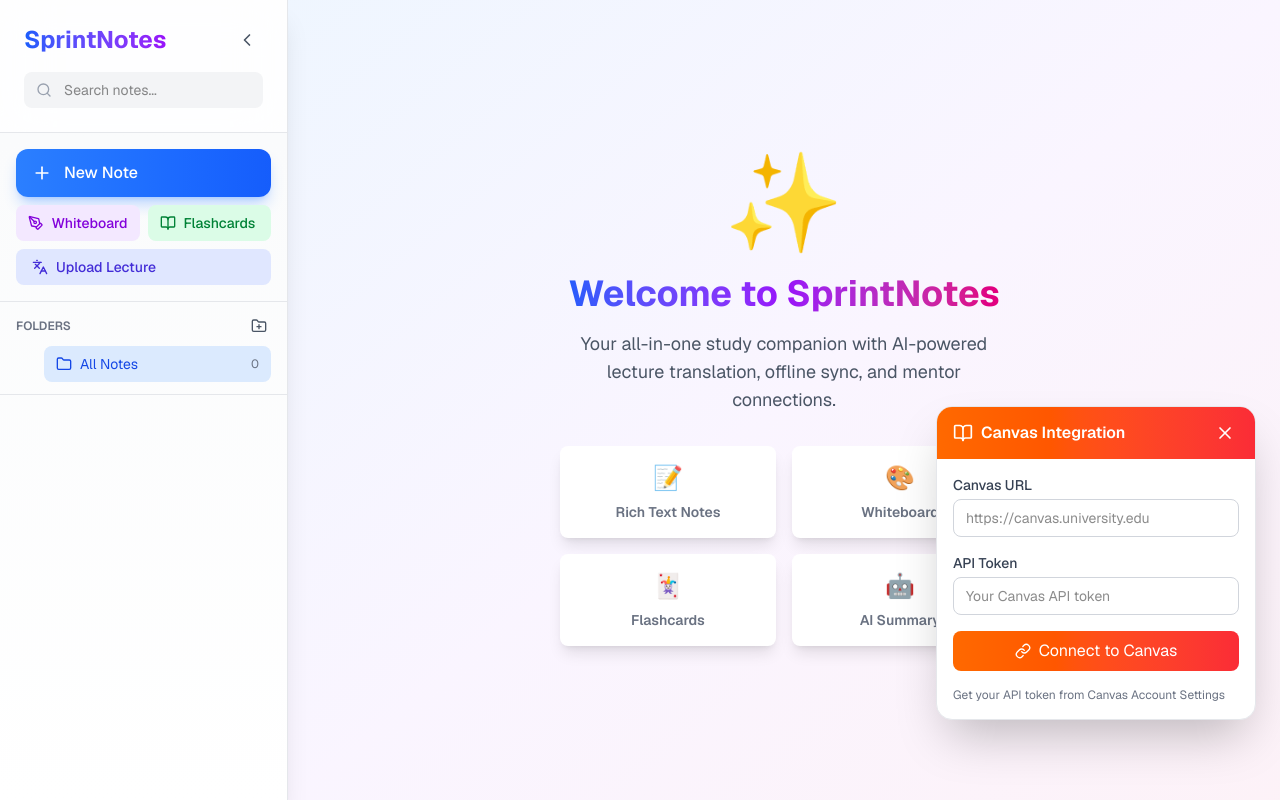
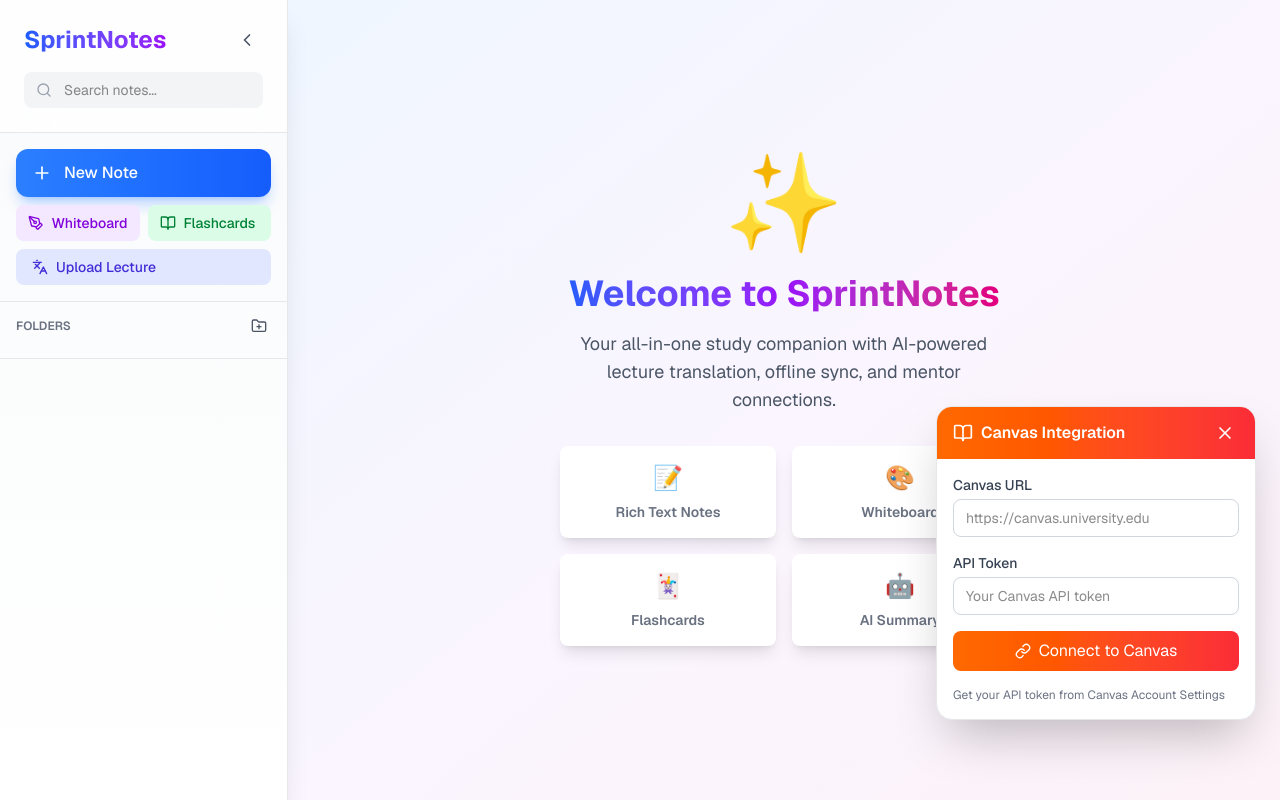
Before and after one commit to winstonling07/claude_hackathon0830, a Next.js app: page / in a window 1280 px wide. Built offline with nearby package versions, Linux system fonts and the light colour scheme.

Commit message:
updating files

```diff
--- a/app/components/Sidebar.tsx
+++ b/app/components/Sidebar.tsx
@@ -33,6 +33,7 @@
   onToggleExpand: (folderId: string) => void;
   onSetCurrentFolder: (folderId: string | null) => void;
   onSetCurrentNote: (note: Note) => void;
+  onDeleteNote: (noteId: string) => void;
   onDeleteFolder: (folderId: string) => void;
   onShowNewFolder: (parentId?: string) => void;
   getChildFolders: (parentId: string) => Folder[];
@@ -53,6 +54,7 @@
   onToggleExpand,
   onSetCurrentFolder,
   onSetCurrentNote,
+  onDeleteNote,
   onDeleteFolder,
   onShowNewFolder,
   getChildFolders,
@@ -80,10 +82,10 @@
             className={`group ${snapshot.isDraggingOver ? 'ring-2 ring-blue-400 rounded-lg' : ''}`}
           >
             <div
-              className={`flex items-center gap-1 rounded-lg transition-all ${
+              className={`flex items-center gap-0 rounded-lg transition-all ${
                 currentFolder === folder.id ? 'bg-blue-50' : 'hover:bg-gray-50'
               }`}
-              style={{ paddingLeft: `${level * 16 + 12}px` }}
+              style={{ paddingLeft: `${level * 16}px` }}
             >
               {hasChildren && (
                 <button
@@ -97,36 +99,37 @@
                   )}
                 </button>
               )}
-              {!hasChildren && <div className="w-5" />}
+              {!hasChildren && <div className="w-4" />}
 
               <Draggable draggableId={`folder-${folder.id}`} index={0}>
                 {(provided, snapshot) => (
-                  <button
+                  <div
                     ref={provided.innerRef}
                     {...provided.draggableProps}
-                    {...provided.dragHandleProps}
-                    onClick={() => onSetCurrentFolder(folder.id)}
-                    className={`flex-1 flex items-center gap-2 px-3 py-2 text-sm transition-all ${
+                    className={`flex-1 flex items-center justify-between min-w-0 ${
                       snapshot.isDragging ? 'opacity-50' : ''
                     }`}
                   >
+                    <button
+                      {...provided.dragHandleProps}
+                      onClick={() => onSetCurrentFolder(folder.id)}
+                      className="flex items-center gap-2 pl-0 pr-2 py-2 text-sm transition-all min-w-0 flex-shrink"
+                    >
                       <FolderIcon className="h-4 w-4 flex-shrink-0" style={{ color: folder.color }} />
-                    <span className={currentFolder === folder.id ? 'text-blue-700 font-medium' : 'text-gray-700'}>
+                      <span className={`truncate ${currentFolder === folder.id ? 'text-blue-700 font-medium' : 'text-gray-700'}`}>
                         {folder.name}
                       </span>
-                    <span className="ml-auto text-xs text-gray-500">
+                    </button>
+                    <div className="flex items-center gap-1 flex-shrink-0 py-2">
+                      <span className="text-xs text-gray-500 whitespace-nowrap">
                         {folderNotes.length}
                       </span>
-                  </button>
-                )}
-              </Draggable>
-
                       <button
                         onClick={(e) => {
                           e.stopPropagation();
                           onShowNewFolder(folder.id);
                         }}
-                className="p-1 opacity-0 group-hover:opacity-100 hover:bg-gray-200 rounded transition-all mr-1"
+                        className="p-1 hover:bg-gray-200 rounded transition-all"
                         title="Add subfolder"
                       >
                         <FolderPlus className="h-3 w-3 text-gray-600" />
@@ -136,10 +139,14 @@
                           e.stopPropagation();
                           onDeleteFolder(folder.id);
                         }}
-                className="p-1 opacity-0 group-hover:opacity-100 hover:bg-red-100 rounded transition-all mr-2"
+                        className="p-1 hover:bg-red-100 rounded transition-all mr-2"
                       >
                         <Trash2 className="h-3 w-3 text-red-600" />
                       </button>
+                    </div>
+                  </div>
+                )}
+              </Draggable>
             </div>
 
             {isExpanded && (
@@ -158,6 +165,7 @@
                     onToggleExpand={onToggleExpand}
                     onSetCurrentFolder={onSetCurrentFolder}
                     onSetCurrentNote={onSetCurrentNote}
+                    onDeleteNote={onDeleteNote}
                     onDeleteFolder={onDeleteFolder}
                     onShowNewFolder={onShowNewFolder}
                     getChildFolders={getChildFolders}
@@ -168,7 +176,7 @@
                   />
                 ))}
 
-                {/* Notes in this folder */}
+                {/* Notes in this folder - All note types (notes, whiteboards, flashcard-sets) are draggable */}
                 <Droppable droppableId={`notes-${folder.id}`}>
                   {(provided, snapshot) => (
                     <div
@@ -182,9 +190,14 @@
                             <div
                               ref={provided.innerRef}
                               {...provided.draggableProps}
-                              className={`mb-1 ${snapshot.isDragging ? 'opacity-50' : ''}`}
+                              className={`mb-1 group ${snapshot.isDragging ? 'opacity-50' : ''}`}
                               style={{ paddingLeft: `${(level + 1) * 16 + 12}px` }}
                             >
+                              <div className={`flex items-center gap-1 rounded-lg transition-all ${
+                                currentNote?.id === note.id
+                                  ? 'bg-gradient-to-r from-blue-500 to-purple-500 shadow-lg'
+                                  : ''
+                              }`}>
                                 <button
                                   {...provided.dragHandleProps}
                                   onClick={(e) => {
@@ -193,9 +206,9 @@
                                       onSetCurrentNote(note);
                                     }
                                   }}
-                                className={`w-full text-left p-2 rounded-lg transition-all text-sm ${
+                                  className={`flex-1 text-left p-2 rounded-lg transition-all text-sm ${
                                     currentNote?.id === note.id
-                                    ? 'bg-gradient-to-r from-blue-500 to-purple-500 text-white shadow-lg'
+                                      ? 'text-white shadow-lg'
                                       : 'bg-white hover:bg-gray-50 border border-gray-200 hover:border-gray-300'
                                   } ${snapshot.isDragging ? 'shadow-lg cursor-grabbing' : 'cursor-grab'}`}
                                 >
@@ -206,6 +219,19 @@
                                     <span className="text-xs truncate">{note.title}</span>
                                   </div>
                                 </button>
+                                <button
+                                  onClick={(e) => {
+                                    e.stopPropagation();
+                                    if (confirm('Are you sure you want to delete this note?')) {
+                                      onDeleteNote(note.id);
+                                    }
+                                  }}
+                                  className="p-1 hover:bg-red-100 rounded transition-all mr-2"
+                                  title="Delete note"
+                                >
+                                  <Trash2 className="h-3 w-3 text-red-600" />
+                                </button>
+                              </div>
                             </div>
                           )}
                         </Draggable>
@@ -226,7 +252,7 @@
 }
 
 export default function Sidebar() {
-  const { notes, folders, sidebarOpen, currentFolder, currentView, toggleSidebar, addNote, addFolder, deleteFolder, moveFolder, setCurrentNote, setCurrentFolder, setCurrentView, currentNote, updateNote, reorderNote } = useStore();
+  const { notes, folders, sidebarOpen, currentFolder, currentView, toggleSidebar, addNote, addFolder, deleteFolder, deleteNote, moveFolder, setCurrentNote, setCurrentFolder, setCurrentView, currentNote, updateNote, reorderNote } = useStore();
   const [searchQuery, setSearchQuery] = useState('');
   const [showNewFolder, setShowNewFolder] = useState(false);
   const [newFolderName, setNewFolderName] = useState('');
@@ -234,18 +260,13 @@
   const [expandedFolders, setExpandedFolders] = useState<Set<string>>(new Set());
   const isDraggingRef = useRef(false);
 
-  // Auto-expand root if there are root notes
-  useEffect(() => {
-    const hasRootNotes = notes.some(n => !n.folderId);
-    if (hasRootNotes && !expandedFolders.has('root')) {
-      setExpandedFolders((prev) => new Set(prev).add('root'));
-    }
-  }, [notes, expandedFolders]);
-
   const filteredNotes = notes.filter(note => {
     const matchesSearch = note.title.toLowerCase().includes(searchQuery.toLowerCase()) ||
       (note.description?.toLowerCase().includes(searchQuery.toLowerCase()));
-    const matchesFolder = currentFolder === null || note.folderId === currentFolder;
+    // When no folder is selected, show root-level notes. When a folder is selected, show only notes in that folder
+    const matchesFolder = currentFolder === null
+      ? note.folderId === undefined
+      : note.folderId === currentFolder;
     return matchesSearch && matchesFolder;
   });
 
@@ -303,8 +324,8 @@
     if (draggableId.startsWith('folder-')) {
       const folderId = draggableId.replace('folder-', '');
       let newParentId: string | undefined;
-      if (destination.droppableId === 'all-notes') {
-        newParentId = undefined;
+      if (destination.droppableId === 'notes-list') {
+        newParentId = undefined; // Dropping on root level
       } else if (destination.droppableId.startsWith('folder-')) {
         newParentId = destination.droppableId.replace('folder-', '');
       } else {
@@ -321,7 +342,8 @@
     let newFolderId: string | undefined;
     let newIndex = destination.index;
 
-    if (destination.droppableId === 'all-notes' || destination.droppableId === 'notes-list') {
+    if (destination.droppableId === 'notes-list') {
+      // Dropped in root-level notes list
       newFolderId = undefined;
     } else if (destination.droppableId.startsWith('folder-')) {
       // Dropped on folder itself
@@ -349,7 +371,10 @@
       type,
       tags: [],
       sharedWith: [],
+      folderId: undefined, // Always create at root level by default
     };
+    // Clear current folder so new notes appear at root
+    setCurrentFolder(null);
     addNote(newNote);
   };
 
@@ -460,47 +485,9 @@
           </div>
         )}
 
-        <div>
-          <Droppable droppableId="all-notes">
-            {(provided, snapshot) => (
-              <div
-                ref={provided.innerRef}
-                {...provided.droppableProps}
-              >
-                <div className="flex items-center gap-2">
+        {/* Root-level notes - shown directly without folder */}
         {rootNotes.length > 0 && (
-                    <button
-                      onClick={() => toggleFolderExpansion('root')}
-                      className="p-1 hover:bg-gray-200 rounded transition-all"
-                    >
-                      {expandedFolders.has('root') ? (
-                        <ChevronDown className="h-3 w-3 text-gray-600" />
-                      ) : (
-                        <ChevronRight className="h-3 w-3 text-gray-600" />
-                      )}
-                    </button>
-                  )}
-                  {rootNotes.length === 0 && <div className="w-5" />}
-                  <button
-                    onClick={() => setCurrentFolder(null)}
-                    className={`flex-1 flex items-center gap-2 px-3 py-2 rounded-lg text-sm transition-all ${
-                      currentFolder === null
-                        ? 'bg-blue-100 text-blue-700'
-                        : 'text-gray-700 hover:bg-gray-100'
-                    } ${snapshot.isDraggingOver ? 'ring-2 ring-blue-400 bg-blue-50' : ''}`}
-                  >
-                    <FolderIcon className="h-4 w-4" />
-                    <span>All Notes</span>
-                    <span className="ml-auto text-xs text-gray-500">{notes.length}</span>
-                  </button>
-                </div>
-                {provided.placeholder}
-              </div>
-            )}
-          </Droppable>
-
-          {/* Root-level notes */}
-          {expandedFolders.has('root') && rootNotes.length > 0 && (
+          <div className="mb-3">
             <Droppable droppableId="notes-list">
               {(provided, snapshot) => {
                 const filteredRootNotes = rootNotes.filter(note => {
@@ -512,7 +499,7 @@
                   <div
                     ref={provided.innerRef}
                     {...provided.droppableProps}
-                    className={`ml-4 mt-1 ${snapshot.isDraggingOver ? 'bg-blue-50 rounded-lg p-1' : ''}`}
+                    className={`space-y-1 ${snapshot.isDraggingOver ? 'bg-blue-50 rounded-lg p-1' : ''}`}
                   >
                     {filteredRootNotes.map((note, index) => (
                       <Draggable key={note.id} draggableId={note.id} index={index}>
@@ -520,20 +507,25 @@
                           <div
                             ref={provided.innerRef}
                             {...provided.draggableProps}
-                            className={`mb-1 ${snapshot.isDragging ? 'opacity-50' : ''}`}
-                            style={{ paddingLeft: '12px' }}
+                            className={`group ${snapshot.isDragging ? 'opacity-50' : ''}`}
                           >
+                            <div className={`flex items-center gap-1 rounded-lg transition-all ${
+                              currentNote?.id === note.id
+                                ? 'bg-gradient-to-r from-blue-500 to-purple-500 shadow-lg'
+                                : ''
+                            }`}>
                               <button
                                 {...provided.dragHandleProps}
                                 onClick={(e) => {
                                   // Only select if not dragging
                                   if (!isDraggingRef.current && !snapshot.isDragging) {
                                     setCurrentNote(note);
+                                    setCurrentFolder(null);
                                   }
                                 }}
-                              className={`w-full text-left p-2 rounded-lg transition-all text-sm ${
+                                className={`flex-1 text-left p-2 rounded-lg transition-all text-sm ${
                                   currentNote?.id === note.id
-                                  ? 'bg-gradient-to-r from-blue-500 to-purple-500 text-white shadow-lg'
+                                    ? 'text-white shadow-lg'
                                     : 'bg-white hover:bg-gray-50 border border-gray-200 hover:border-gray-300'
                                 } ${snapshot.isDragging ? 'shadow-lg cursor-grabbing' : 'cursor-grab'}`}
                               >
@@ -544,6 +536,19 @@
                                   <span className="text-xs truncate">{note.title}</span>
                                 </div>
                               </button>
+                              <button
+                                onClick={(e) => {
+                                  e.stopPropagation();
+                                  if (confirm('Are you sure you want to delete this note?')) {
+                                    deleteNote(note.id);
+                                  }
+                                }}
+                                className="p-1 hover:bg-red-100 rounded transition-all mr-2"
+                                title="Delete note"
+                              >
+                                <Trash2 className="h-3 w-3 text-red-600" />
+                              </button>
+                            </div>
                           </div>
                         )}
                       </Draggable>
@@ -553,8 +558,8 @@
                 );
               }}
             </Droppable>
+          </div>
         )}
-        </div>
 
         {/* Hierarchical Folder Tree */}
         <div className="space-y-1">
@@ -571,6 +576,7 @@
               onToggleExpand={toggleFolderExpansion}
               onSetCurrentFolder={setCurrentFolder}
               onSetCurrentNote={setCurrentNote}
+              onDeleteNote={deleteNote}
               onDeleteFolder={deleteFolder}
               onShowNewFolder={(parentId) => {
                 setShowNewFolder(true);
--- a/app/store/useStore.ts
+++ b/app/store/useStore.ts
@@ -80,7 +80,8 @@
 
       addNote: (note) =>
         set((state) => {
-          const targetFolderId = state.currentFolder || note.folderId;
+          // Use explicit folderId from note if provided, otherwise use currentFolder if set, otherwise undefined (root level)
+          const targetFolderId = note.folderId !== undefined ? note.folderId : (state.currentFolder || undefined);
           const notesInFolder = state.notes.filter((n) => n.folderId === targetFolderId);
           const maxOrder = notesInFolder.reduce((max, n) => Math.max(max, n.order || 0), 0);
 
```
Lines whose indentation alone changed are shown as unchanged.
